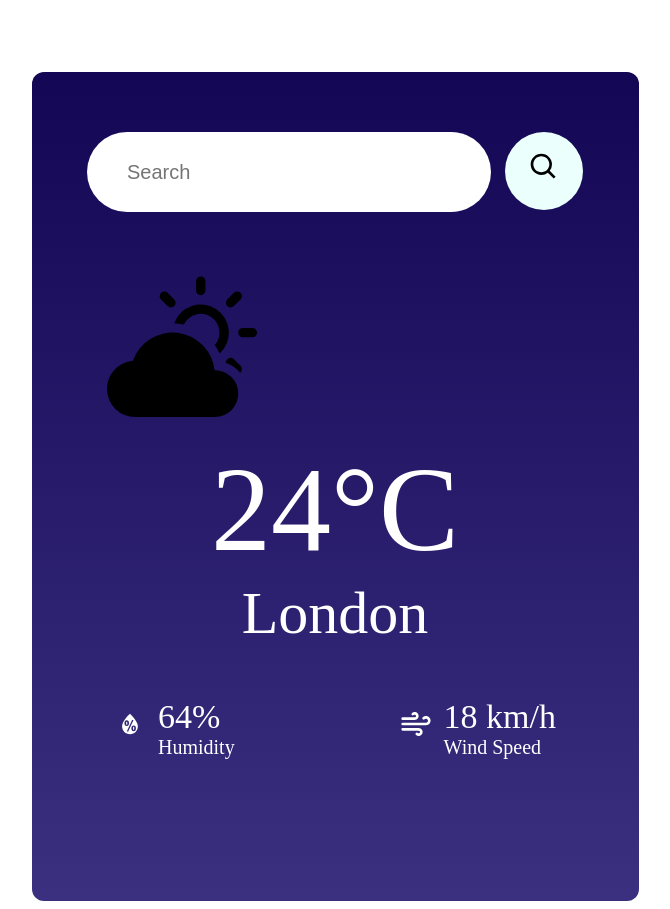
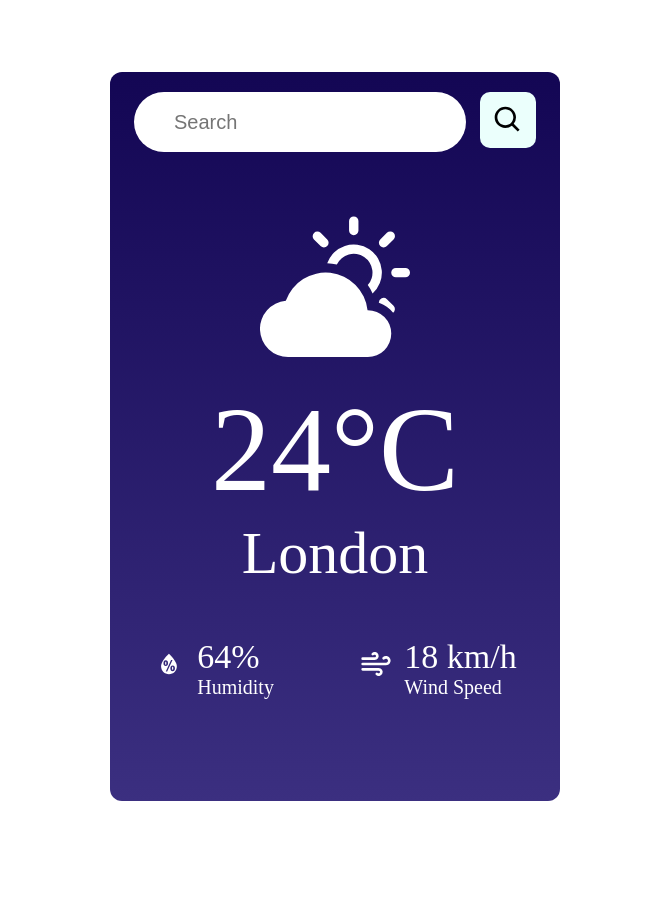
Before and after one commit to nihalmohd/WeatherApp, a React (Vite) app: page / in a window 1280 px wide. Shown: the whole page, without its empty margins (305-975 px from the left). After the commit the page ends 809 px from the top, so only its background shows below. Built offline with nearby package versions, Linux system fonts and the light colour scheme.

Commit message:
desing is almost over

```diff
--- a/src/Components/Weather App/WeatherApp.css
+++ b/src/Components/Weather App/WeatherApp.css
@@ -1,6 +1,6 @@
 .container{
-    width: 607px;
-    height: 829px;
+    width: 450px;
+    height: 729px;
     margin:auto;
     margin-top: 72px;
     border-radius: 12px;
@@ -10,15 +10,15 @@
     display: flex;
     justify-content: center;
     gap: 14px;
-    padding-top: 60px;
+    padding-top: 20px;
 }
 
 .top-bar input{
     display: flex;
-    width: 362px;
-    height: 78px;
+    width: 290px;
+    height: 58px;
     background: white;
-    border: none;
+    border: black;
     outline: none;
     border-radius: 40px;
     padding-left: 40px;
@@ -31,16 +31,30 @@
     display: flex;
     justify-content: center;
     align-items: center;
-    width: 78px;
-    height: 78px;
+    width: 56px;
+    height: 56px;
     background: #ebfffc;
-    border-radius: 40px;
+    border-radius: 10px;
     cursor: pointer;
+
+}
+
+.search-icon:hover{
+    border: 1px solid #ffffff;
+    background-color: transparent;
+    color: white;
+
+}
+
+.SearchIcon{
+    display: flex;
+    justify-content: center;
+    align-items: center;
 }
 
 .weather-image{
-    /* background-color: aqua; */
-    width: 300px;
+    color: white;
+    width: 450px;
     height: 200px;
     margin-top: 29px;
     display: flex;
--- a/src/Components/Weather App/WeatherApp.tsx
+++ b/src/Components/Weather App/WeatherApp.tsx
@@ -6,12 +6,21 @@ import {WiHumidity} from "react-icons/wi"
 import {FiWind} from "react-icons/fi"
 
 const WeatherApp = () => {
+  let APIKEY = "89f3ed96ecc09bca008d2dd363649a3f"
+
+
+   const Search = ()=>{
+       const element = document.getElementsByClassName("cityInput")
+       if(element.length>0){
+        return 0
+       }
+  }
   return (
     <div className='container'>
       <div className="top-bar">
         <input type="text" className="cityInput" placeholder='Search' />
-        <div className="search-icon">
-          <h1><BiSearch/></h1>
+        <div className="search-icon" onClick={()=>{Search()}}>
+          <h1 className='SearchIcon'><BiSearch/></h1>
         </div>
       </div>
         <div className="weather-image">
```
